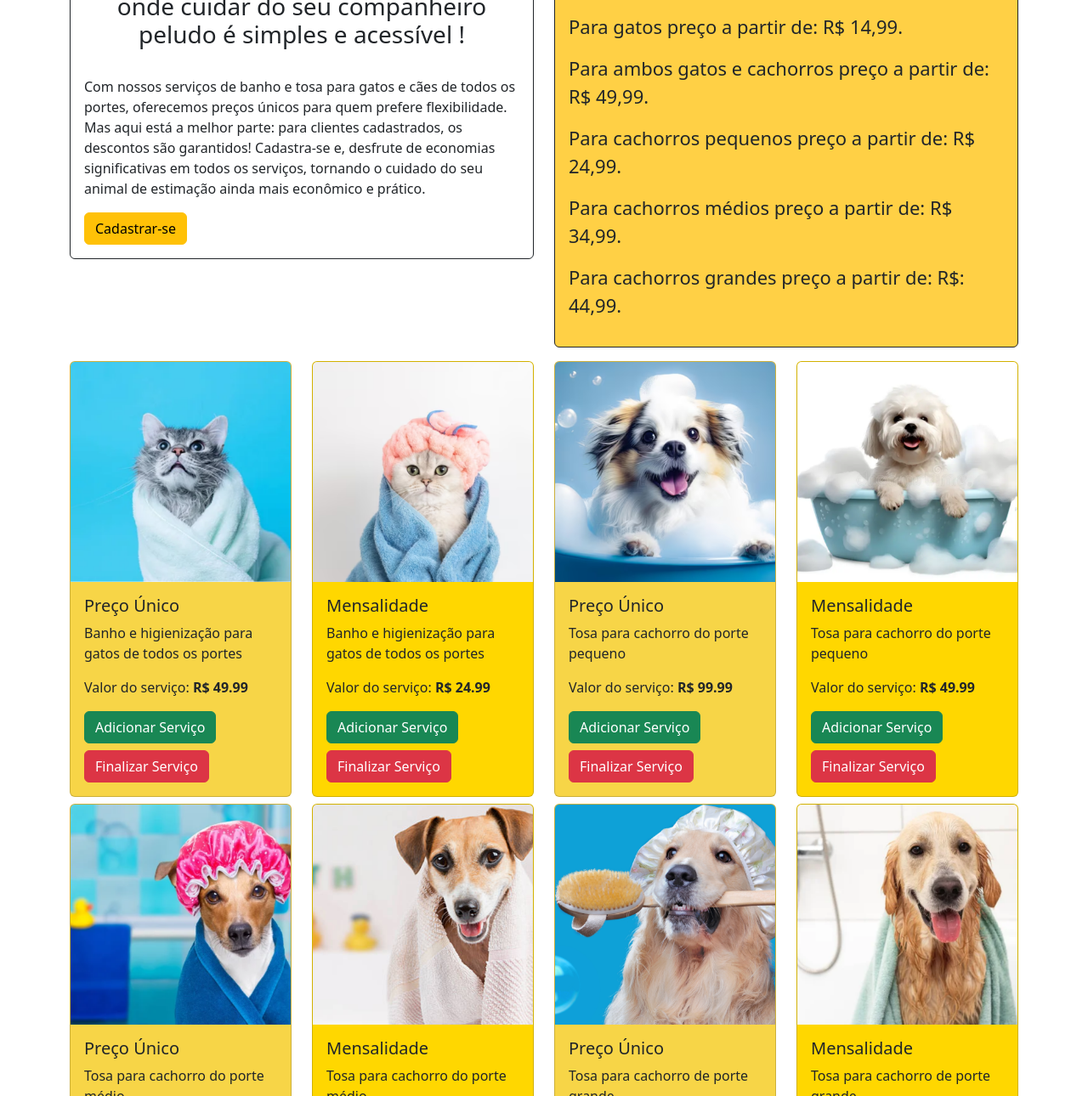
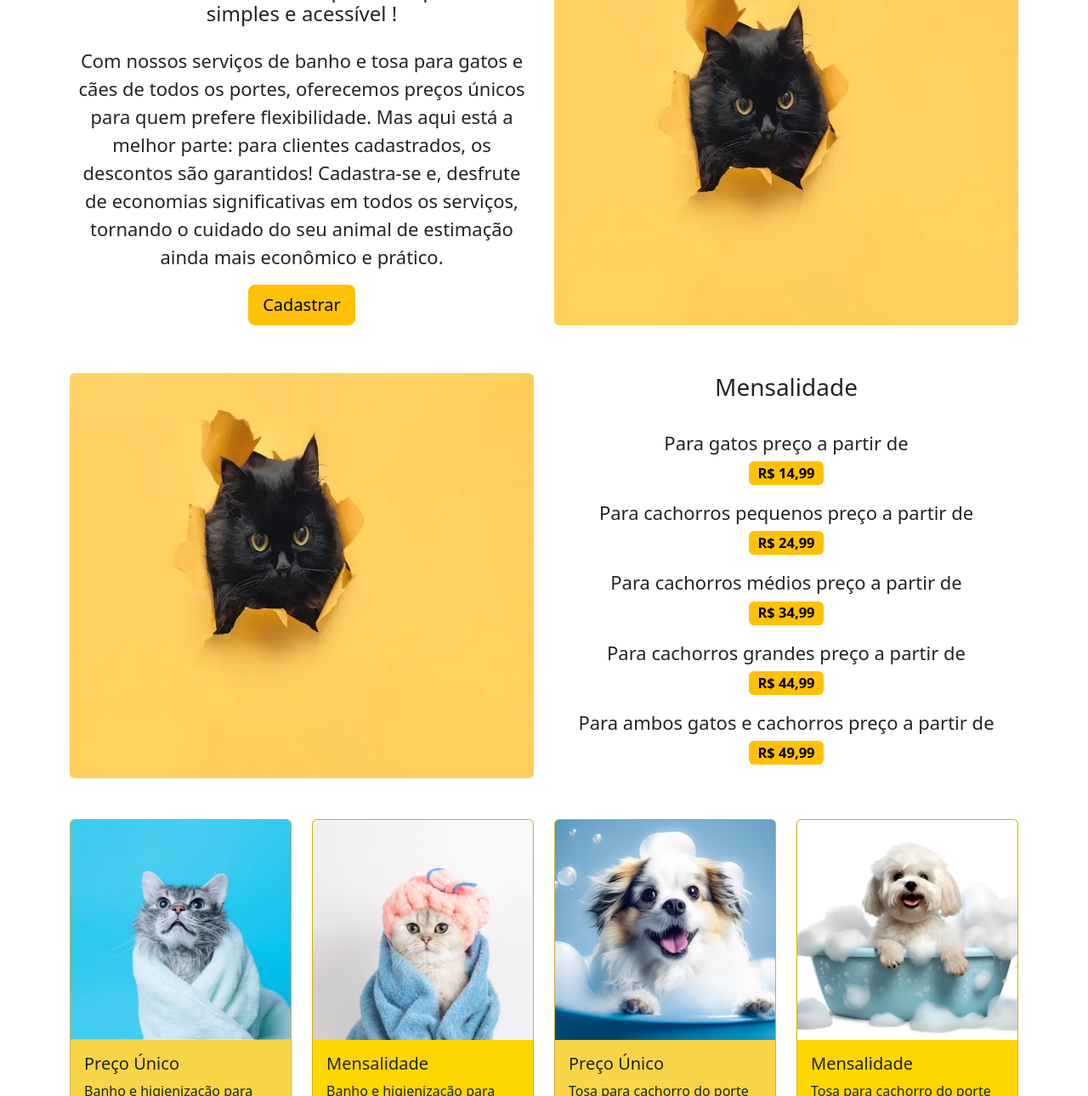
Before and after one commit to roccocaco/project_petshop, a website with bundled scripts: page src/index.html in a window 1280 px wide. Shown: the part 172-1462 px from the top of the page at 85% size. Built offline with nearby package versions, Linux system fonts and the light colour scheme.

Commit message:
modal + updates

```diff
--- a/src/index.html
+++ b/src/index.html
@@ -5,7 +5,8 @@
   <meta charset="UTF-8">
   <meta name="viewport" content="width=device-width, initial-scale=1.0">
 
-  <link href="https://cdn.jsdelivr.net/npm/bootstrap@5.3.3/dist/css/bootstrap.min.css" rel="stylesheet" integrity="sha384-QWTKZyjpPEjISv5WaRU9OFeRpok6YctnYmDr5pNlyT2bRjXh0JMhjY6hW+ALEwIH" crossorigin="anonymous">
+  <link href="https://cdn.jsdelivr.net/npm/bootstrap@5.3.3/dist/css/bootstrap.min.css" rel="stylesheet"
+    integrity="sha384-QWTKZyjpPEjISv5WaRU9OFeRpok6YctnYmDr5pNlyT2bRjXh0JMhjY6hW+ALEwIH" crossorigin="anonymous">
 
   <link rel="stylesheet" href="https://cdn.jsdelivr.net/npm/bootstrap-icons@1.11.1/font/bootstrap-icons.css">
 
@@ -43,7 +44,8 @@
     <!-- Navbar -->
     <nav class="navbar navbar-expand-lg bg-warning mb-5">
       <div class="container-fluid">
-        <button data-mdb-collapse-init class="navbar-toggler" type="button" data-mdb-target="#navbarExample01" aria-controls="navbarExample01" aria-expanded="false" aria-label="Toggle navigation">
+        <button data-mdb-collapse-init class="navbar-toggler" type="button" data-mdb-target="#navbarExample01"
+          aria-controls="navbarExample01" aria-expanded="false" aria-label="Toggle navigation">
           <i class="fas fa-bars"></i>
         </button>
         <div class="collapse navbar-collapse" id="navbarExample01">
@@ -70,31 +72,45 @@
   <main>
 
     <div class="container">
-      <div class="row">
-        <div class="col-sm-6">
-          <div class="card border-dark mb-3">
-            <div class="card-body">
-              <h3 class="card-title text-warning text-center">Petchopp,</h3>
-              <h3 class="text-center">onde cuidar do seu companheiro peludo é simples e acessível !</h3>
-              <br>
-              <p class="card-text">Com nossos serviços de banho e tosa para gatos e cães de todos os portes, oferecemos preços únicos para quem prefere flexibilidade. Mas aqui está a melhor parte: para clientes cadastrados, os descontos são garantidos!
-                Cadastra-se e, desfrute de economias significativas em todos os serviços, tornando o cuidado do seu animal de estimação ainda mais econômico e prático.</p>
-              <a href="#" class="btn btn-warning">Cadastrar-se</a>
-            </div>
+      <div class="row mb-5">
+        <div class="col-sm-12 col-md-12 col-lg-6 d-flex justify-content-center">
+          <div class="card-body text-center">
+            <h3>Petchopp</h3>
+            <h4>Onde cuidar do seu companheiro peludo é simples e acessível !</h4>
+            <p class="text-servicos mt-4">Com nossos serviços de banho e tosa para gatos e cães de todos os portes,
+              oferecemos
+              preços únicos para quem prefere flexibilidade. Mas aqui está a melhor parte: para clientes cadastrados,
+              os descontos são garantidos!
+              Cadastra-se e, desfrute de economias significativas em todos os serviços, tornando o cuidado do seu
+              animal de estimação ainda mais econômico e prático.</p>
+            <a href="#" class="btn btn-warning btn-lg">Cadastrar</a>
           </div>
         </div>
 
-        <div class="col-sm-6">
-          <div class="card border-dark bg-warning bg-opacity-75 text-white mb-3">
-            <div class="card-body">
-              <h3 class="card-title text-center">Mensalidade</h3>
-              <br>
-              <p class="text-servicos text-dark">Para gatos preço a partir de: R$ 14,99.</p>
-              <p class="text-servicos text-dark">Para ambos gatos e cachorros preço a partir de: R$ 49,99.</p>
-              <p class="text-servicos text-dark">Para cachorros pequenos preço a partir de: R$ 24,99.</p>
-              <p class="text-servicos text-dark">Para cachorros médios preço a partir de: R$ 34,99.</p>
-              <p class="text-servicos text-dark">Para cachorros grandes preço a partir de: R$: 44,99.</p>
-            </div>
+        <div class="col-sm-12 col-md-12 col-lg-6 d-flex justify-content-center mt-2">
+          <img src="assets/banner1.png" alt="banner-1" class="img-fluid rounded">
+        </div>
+      </div>
+
+      <div class="row mt-5 mb-5">
+        <div class="col-sm-12 col-md-12 col-lg-6 d-flex justify-content-center mt-2">
+          <img src="assets/banner1.png" alt="banner-1" class="img-fluid rounded">
+        </div>
+
+        <div class="col-sm-12 col-md-12 col-lg-6 d-flex justify-content-center mt-2">
+          <div class="text-center">
+            <h3 class="">Mensalidade</h3>
+            <br>
+            <p class="text-servicos text-dark">Para gatos preço a partir de<br><span class="badge text-bg-warning">R$
+                14,99</span></p>
+            <p class="text-servicos text-dark">Para cachorros pequenos preço a partir de <br><span
+                class="badge text-bg-warning">R$ 24,99</span></p>
+            <p class="text-servicos text-dark">Para cachorros médios preço a partir de <br> <span
+                class="badge text-bg-warning">R$ 34,99</span></p>
+            <p class="text-servicos text-dark">Para cachorros grandes preço a partir de <br> <span
+                class="badge text-bg-warning">R$ 44,99</span></p>
+            <p class="text-servicos text-dark">Para ambos gatos e cachorros preço a partir de <br> <span
+                class="badge text-bg-warning">R$ 49,99</span></p>
           </div>
         </div>
       </div>
@@ -102,6 +118,23 @@
 
     <div class="container">
       <div class="row d-flex justify-content-around" id="div-servicos"></div>
+      <!-- Modal -->
+      <div class="modal fade" id="modalServico" tabindex="-1" aria-labelledby="modalServicoLabel" aria-hidden="true">
+        <div class="modal-dialog">
+          <div class="modal-content">
+            <div class="modal-header">
+              <h1 class="modal-title fs-5" id="modalServicoLabel">Carinho de Serviços</h1>
+              <button type="button" class="btn-close" data-bs-dismiss="modal" aria-label="Close"></button>
+            </div>
+            <div class="modal-body" id="modal-body-servico">
+            </div>
+            <div class="modal-footer">
+              <button type="button" class="btn btn-success" data-bs-dismiss="modal">Cotinuar Comprando</button>
+              <a href="pages/servicos/index.html" type="button" class="btn btn-danger">Finalizar Serviço</a>
+            </div>
+          </div>
+        </div>
+      </div>
     </div>
 
     <div class="p-5 text-center bg-image" style="
@@ -116,9 +149,11 @@
         <!-- Section: Social media -->
         <section class="mb-4">
           <!-- Linkedin -->
-          <a class="btn btn-link btn-floating btn-lg text-dark m-1" href="https://www.linkedin.com/in/roccocaco/" role="button" data-mdb-ripple-color="dark"><i class="bi bi-linkedin"></i></a>
+          <a class="btn btn-link btn-floating btn-lg text-dark m-1" href="https://www.linkedin.com/in/roccocaco/"
+            role="button" data-mdb-ripple-color="dark"><i class="bi bi-linkedin"></i></a>
           <!-- Github -->
-          <a class="btn btn-link btn-floating btn-lg text-dark m-1" href="https://github.com/roccocaco" role="button" data-mdb-ripple-color="dark"><i class="bi bi-github"></i></a>
+          <a class="btn btn-link btn-floating btn-lg text-dark m-1" href="https://github.com/roccocaco" role="button"
+            data-mdb-ripple-color="dark"><i class="bi bi-github"></i></a>
         </section>
         <!-- Section: Social media -->
       </div>
@@ -136,7 +171,9 @@
   </main>
 
 
-  <script src="https://cdn.jsdelivr.net/npm/bootstrap@5.3.3/dist/js/bootstrap.bundle.min.js" integrity="sha384-YvpcrYf0tY3lHB60NNkmXc5s9fDVZLESaAA55NDzOxhy9GkcIdslK1eN7N6jIeHz" crossorigin="anonymous"></script>
+  <script src="https://cdn.jsdelivr.net/npm/bootstrap@5.3.3/dist/js/bootstrap.bundle.min.js"
+    integrity="sha384-YvpcrYf0tY3lHB60NNkmXc5s9fDVZLESaAA55NDzOxhy9GkcIdslK1eN7N6jIeHz"
+    crossorigin="anonymous"></script>
   <script src="script.js" type="module"></script>
 </body>
 
--- a/src/script.js
+++ b/src/script.js
@@ -1,19 +1,14 @@
-import { dataClientes } from "./data/dataClientes.js";
-import { dataMensalidade } from "./data/dataMensalidade.js";
-import { dataPets } from "./data/dataPets.js";
-import { dataServicos } from "./data/dataServicos.js";
-import { dataVendas } from "./data/dataVendas.js";
 import { getAllServicos } from "./scripts/servicos/servicos.js";
 
 const servicos = getAllServicos();
+const divServicos = document.getElementById("div-servicos");
+const modalBodyServico = document.getElementById("modal-body-servico");
+let btnAdd = document.querySelectorAll('.btn-add');
 
-const divServicos = document.getElementById("div-servicos");
+let valorTotal = 0;
 
 function createElementsServicos() {
-  servicos.map(
-    (e) =>
-      (divServicos.innerHTML += `
-
+  servicos.map((e) => divServicos.innerHTML += `
     <div class="col-sm-12 col-md-6 col-lg-3 d-flex justify-content-center mb-2">
       <div class="card ${e.css}" style="width: 18rem;">
         <img src="${e.img}" class="card-img-top" alt="...">
@@ -21,14 +16,22 @@ function createElementsServicos() {
           <h5 class="card-text">${e.cliente}</h5>
           <p class="card-text">${e.servico}</p>
           <p class="card-text">Valor do serviço: <span class="fw-bold">R$ ${e.preco}</span></p>
-          <button class="btn btn-success mb-2">Adicionar Serviço</button>
-          <a href="/src/pages/servicos/index.html" class="btn btn-danger">Finalizar Serviço</a>
+          <button class="btn btn-success btn-add mb-2" data-bs-toggle="modal" data-bs-target="#modalServico">Adicionar Serviço</button>
         </div>
       </div>
-    </div>
+    </div>`)
+  btnAdd = document.querySelectorAll('.btn-add');
+};
 
-  `)
-  );
-}
 
-createElementsServicos();
+window.addEventListener('DOMContentLoaded', () => {
+  createElementsServicos();
+
+  btnAdd.forEach((element, index) => {
+    element.addEventListener('click', () => {
+      modalBodyServico.innerHTML = `
+        <p>Valor Total: ${valorTotal += servicos[index].preco}</p>
+      `;
+    })
+  });
+});
```
Also changed, not shown: src/assets/banner1.png (added).
